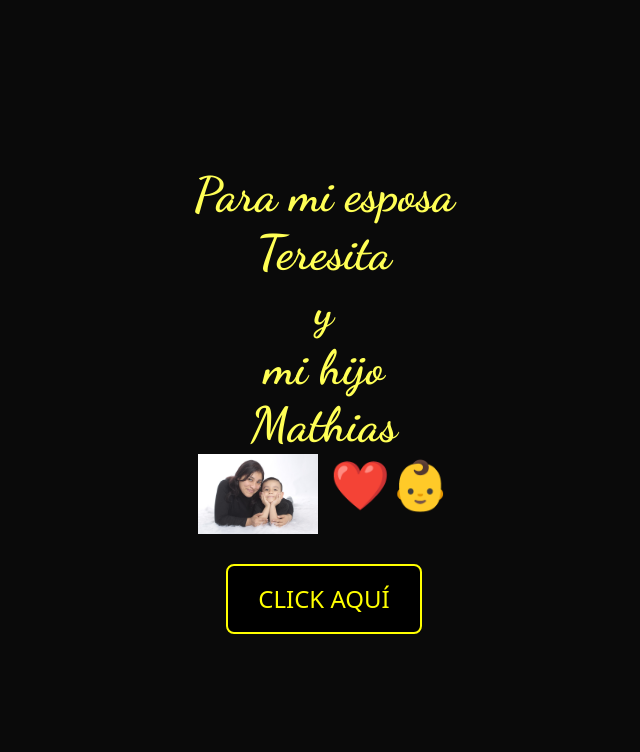
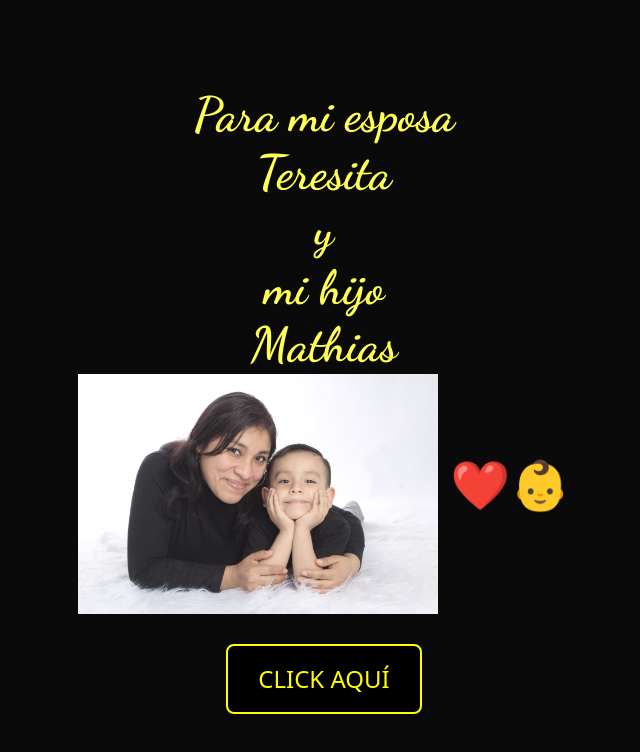
Before and after one commit to royaguirre2024/proyecto, a plain HTML site: page index.html in a window 1280 px wide. Shown: the whole page, without its empty margins (316-956 px from the left). Drawn offline with nearby package versions, Linux system fonts and the light colour scheme.

Commit message:
index.html

```diff
--- a/index.html
+++ b/index.html
@@ -67,7 +67,7 @@
         y<br>
         mi hijo<br>
         Mathias<br>
-        <img src="01.jpg" width="120" height="80" />
+        <img src="01.jpg" width="360" height="240" />
         ❤️👶
     </div>
 
```
